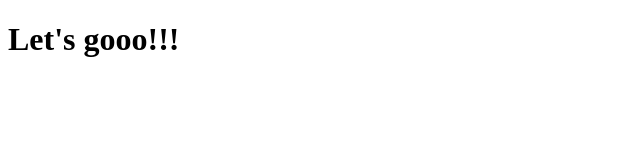
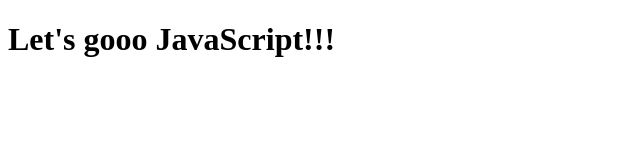
Before and after one commit to dvru/javaScript-2023, a plain HTML site: page index.html in a window 1280 px wide. Shown: the whole page, without its empty margins (0-640 px from the left). Drawn offline with Linux system fonts and the light colour scheme.

```diff
--- a/index.html
+++ b/index.html
@@ -6,6 +6,6 @@
   <title>Document</title>
 </head>
 <body>
-  <h1>Let's gooo!!!</h1>
+  <h1>Let's gooo JavaScript!!!</h1>
 </body>
 </html>
```
